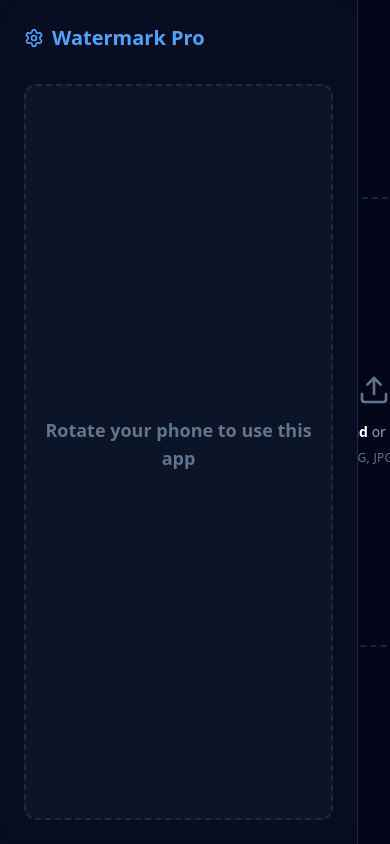
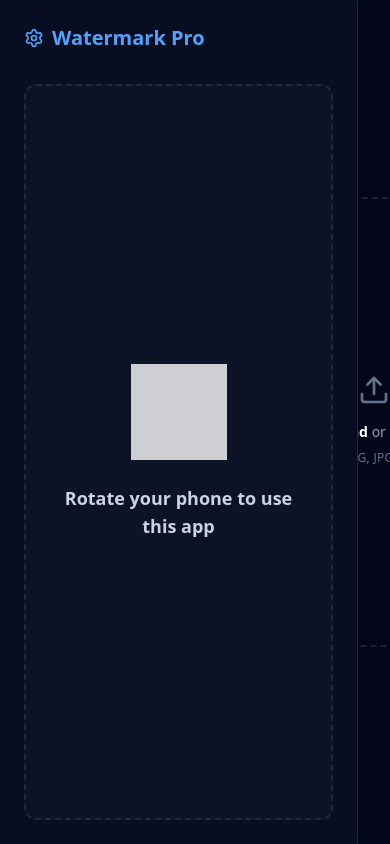
Before and after one commit to noelk8888/watermark, a React (Vite) app in the folder watermark-studio/: page / in a window 390 px wide. Built offline with nearby package versions, Linux system fonts and the light colour scheme.

Commit message:
Add rotate phone icon to placeholder and sync background

```diff
--- a/watermark-studio/src/App.jsx
+++ b/watermark-studio/src/App.jsx
@@ -1,5 +1,6 @@
 import React, { useState, useRef, useEffect } from 'react';
 import { Upload, Type, Image as ImageIcon, Download, Settings, X, RotateCw, Save, Trash2, LayoutTemplate, FileCode, Play, Monitor, Share2, Undo2, Redo2, Cloud, RefreshCw, PanelLeft, MousePointer2, LayoutGrid, Sparkles, Maximize } from 'lucide-react';
+import rotateIcon from './assets/rotate-phone.png';
 
 export default function App() {
   const [image, setImage] = useState(null);
@@ -207,8 +208,14 @@ export default function App() {
           </h1>
 
           {!image ? (
-            <div className="flex-1 flex flex-col items-center justify-center text-slate-500 text-center p-4 border-2 border-dashed border-slate-700/50 rounded-xl bg-slate-800/30">
-              <p className="mb-4 text-lg font-semibold">Rotate your phone to use this app</p>
+            <div className="flex-1 flex flex-col items-center justify-center text-slate-500 text-center p-6 border-2 border-dashed border-slate-800 rounded-xl bg-slate-900/50 backdrop-blur-sm">
+              <img
+                src={rotateIcon}
+                alt="Rotate Phone"
+                className="w-24 h-24 mb-6 opacity-80 brightness-0 invert"
+                style={{ filter: 'brightness(0) invert(1)' }}
+              />
+              <p className="text-lg font-semibold text-slate-300">Rotate your phone to use this app</p>
             </div>
           ) : (
             <div className="space-y-6 pb-6">
```
Also changed, not shown: watermark-studio/src/assets/rotate-phone.png (added).
